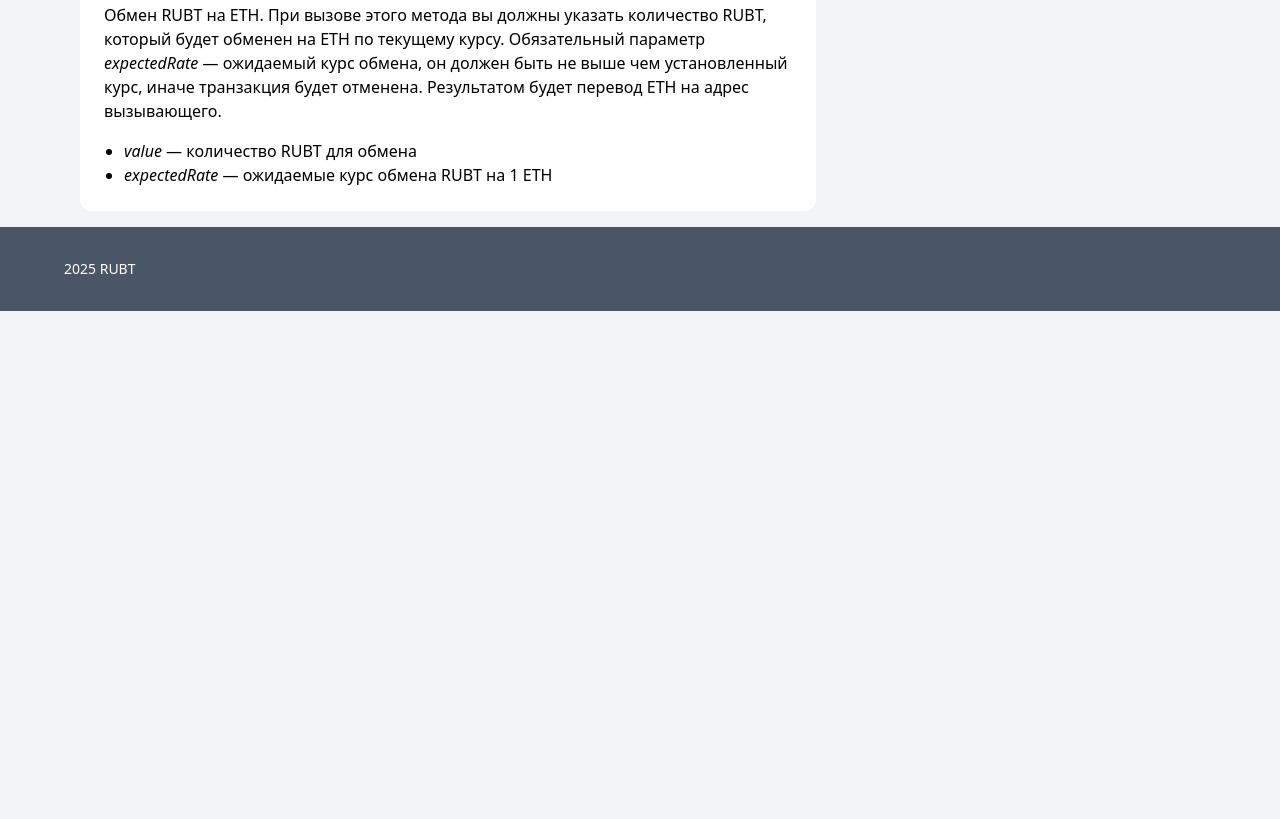
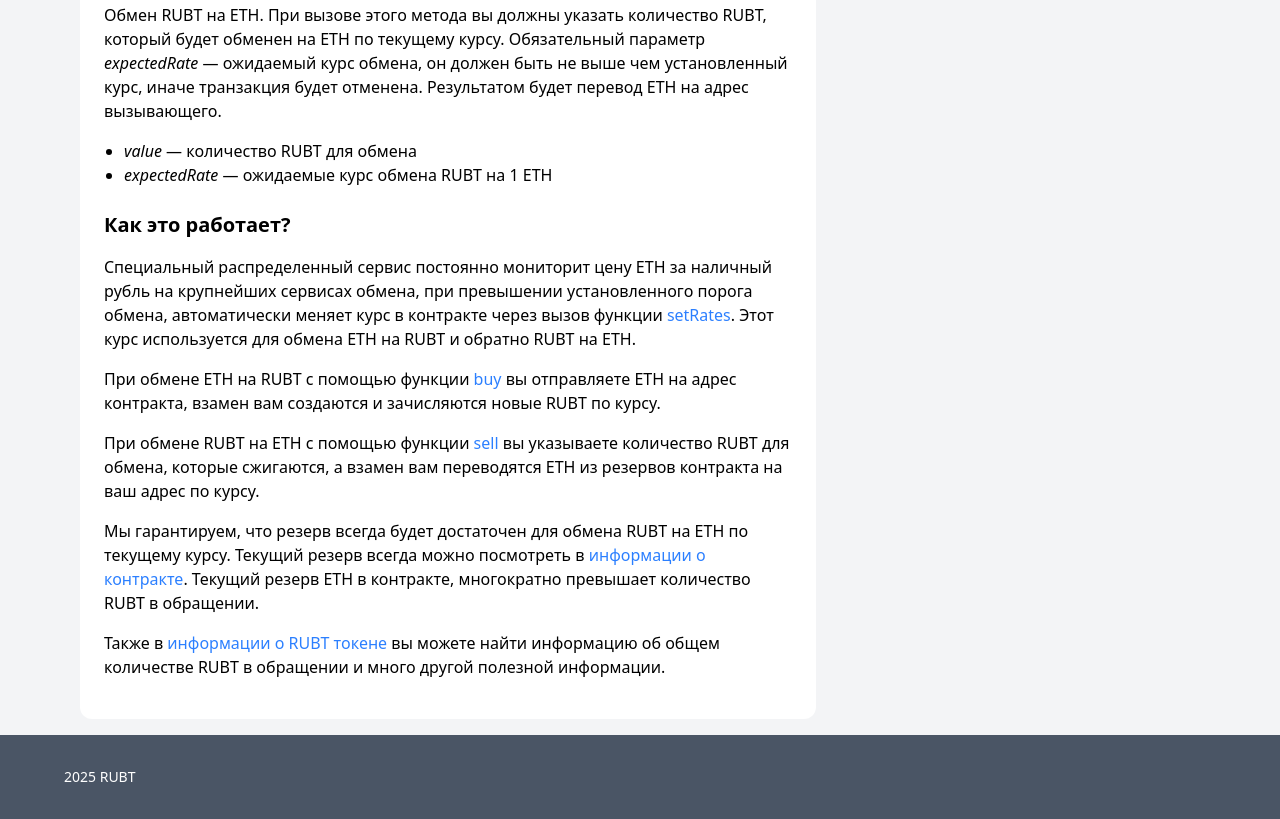
Before and after one commit to rubtowner/rubtowner.github.io, a plain HTML site: page index.html in a window 1280 px wide. Shown: the part 921-1740 px from the top of the page. Before the commit the page ends 1232 px from the top, so only its background shows below. Drawn offline with Linux system fonts and the light colour scheme.

Commit message:
Add more info

```diff
--- a/index.html
+++ b/index.html
@@ -21,7 +21,7 @@
         <h2 class="text-2xl mb-4">Что такое RUBT?</h2>
         <p>
           <b>RUBT</b> — это стандартный ERC20 токен в сети Ethereum, который находится по адресу
-          <a href="https://etherscan.io/token/0x5F3011a4694C7228f3166fec1253351D8830606D" target="_blank">0x5F3011a4...8830606D</a>.
+          <a href="https://etherscan.io/token/0x5F3011a4694C7228f3166fec1253351D8830606D" target="_blank">0x5F3011a469...1D8830606D</a>.
         </p>
         <p>
           За 1 ETH вы <b>всегда</b> получите то же количество <b>RUBT</b> чтобы вы получили в наличных рублях и наоборот.
@@ -62,6 +62,31 @@
           <li><i>value</i> — количество RUBT для обмена</li>
           <li><i>expectedRate</i> — ожидаемые курс обмена RUBT на 1 ETH</li>
         </ul>
+        <h2>Как это работает?</h2>
+        <p>
+          Специальный распределенный сервис постоянно мониторит цену ETH за наличный рубль на крупнейших сервисах обмена,
+          при превышении установленного порога обмена, автоматически меняет курс в контракте через вызов функции
+          <a href="https://etherscan.io/address/0x5F3011a4694C7228f3166fec1253351D8830606D#writeProxyContract#F9">setRates</a>.
+          Этот курс используется для обмена ETH на RUBT и обратно RUBT на ETH.
+        </p>
+        <p>
+          При обмене ETH на RUBT с помощью функции <a href="https://etherscan.io/address/0x5F3011a4694C7228f3166fec1253351D8830606D#writeProxyContract#F4">buy</a>
+          вы отправляете ETH на адрес контракта, взамен вам создаются и зачисляются новые RUBT по курсу.
+        </p>
+        <p>
+          При обмене RUBT на ETH с помощью функции <a href="https://etherscan.io/address/0x5F3011a4694C7228f3166fec1253351D8830606D#writeProxyContract#F7">sell</a>
+          вы указываете количество RUBT для обмена, которые сжигаются, а взамен вам переводятся ETH из резервов контракта
+          на ваш адрес по курсу.
+        </p>
+        <p>
+          Мы гарантируем, что резерв всегда будет достаточен для обмена RUBT на ETH по текущему курсу. Текущий резерв всегда
+          можно посмотреть в <a href="https://etherscan.io/address/0x5F3011a4694C7228f3166fec1253351D8830606D" target="_blank">
+          информации о контракте</a>. Текущий резерв ETH в контракте, многократно превышает количество RUBT в обращении.
+        </p>
+        <p>
+          Также в <a href="https://etherscan.io/token/0x5F3011a4694C7228f3166fec1253351D8830606D" target="_blank">информации о RUBT токене</a>
+          вы можете найти информацию об общем количестве RUBT в обращении и много другой полезной информации.
+        </p>
       </main>
       <aside class="md:w-1/3">
         <div class="mb-4" id="exchange"></div>
```
